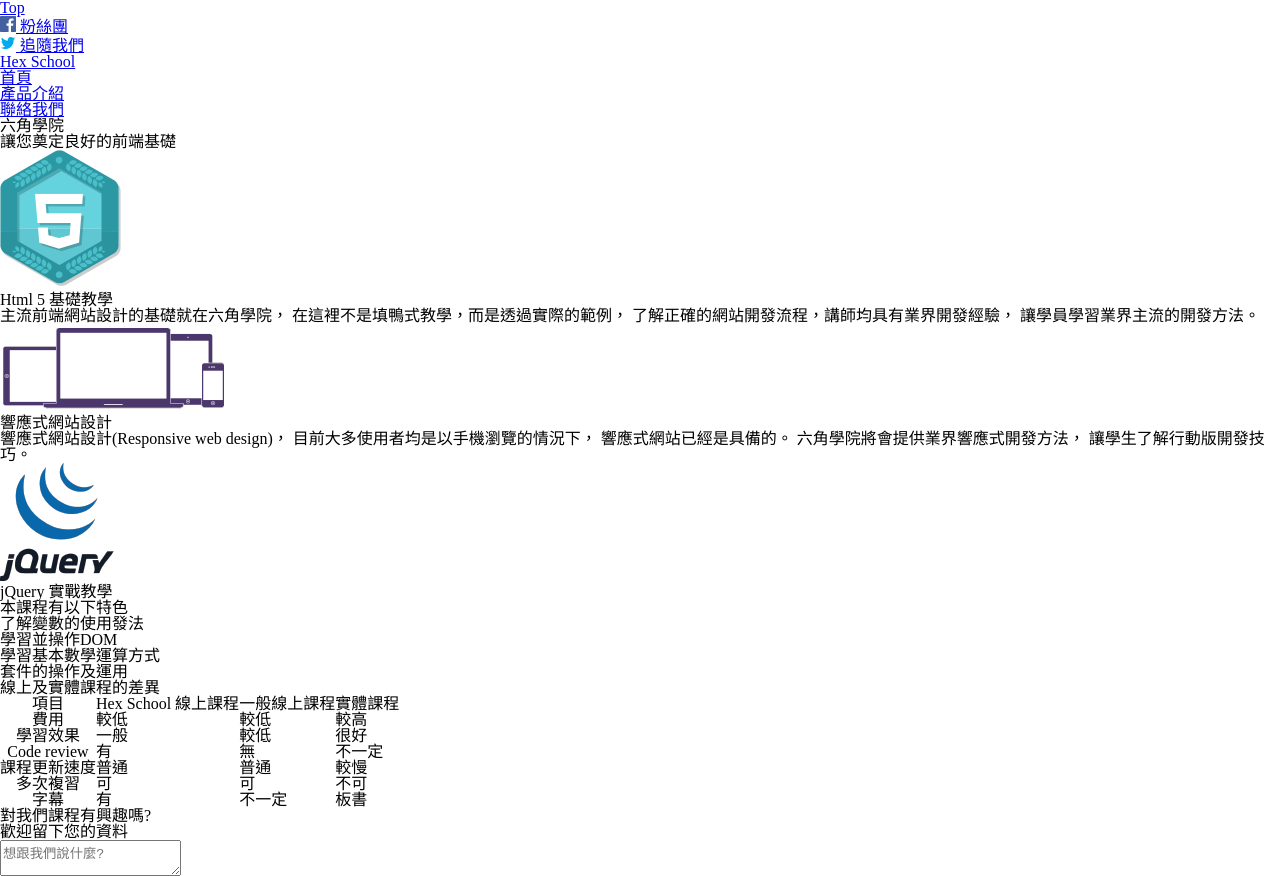
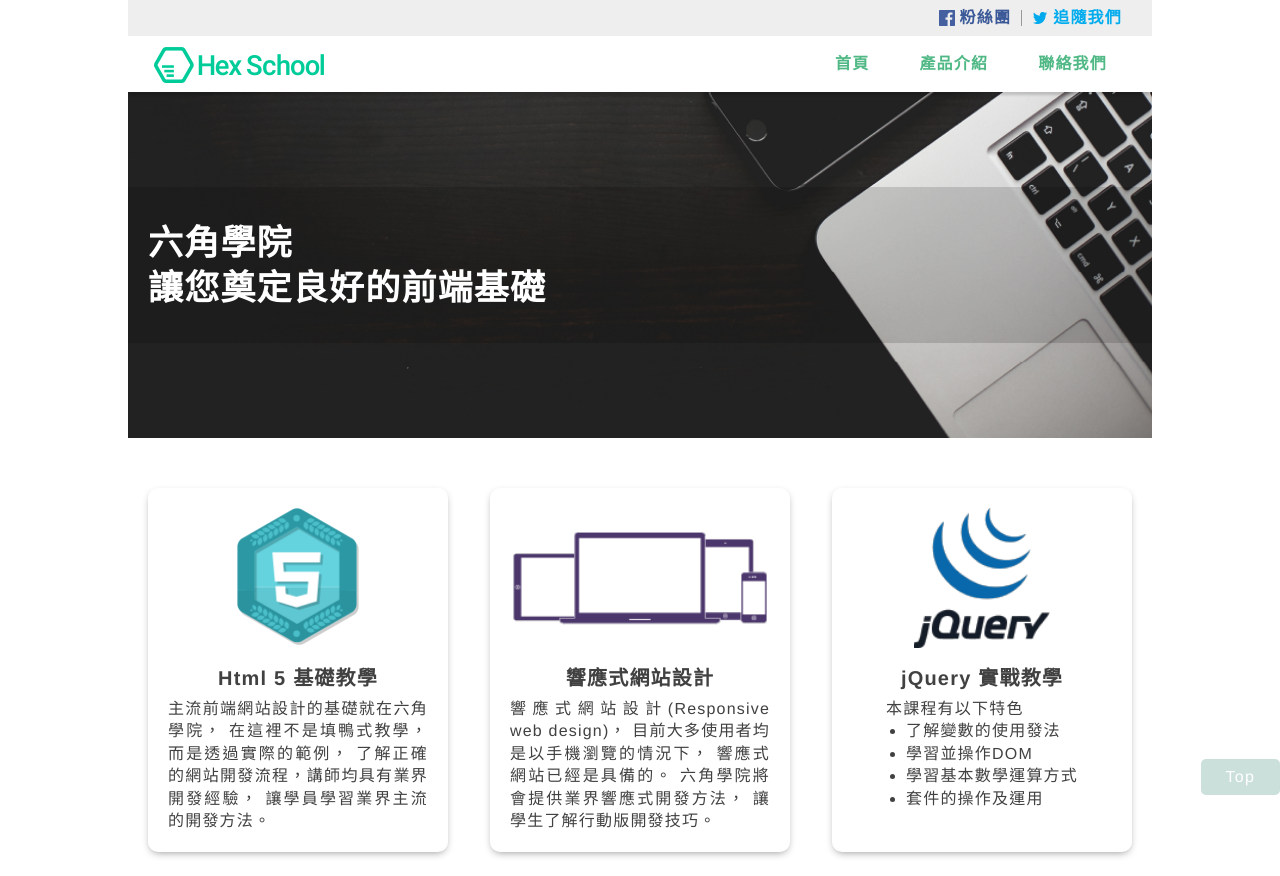
Before and after one commit to yuhsiang777/Hexschool-HTML-CSS-Final, a plain HTML site: page index.html in a window 1280 px wide. Shown: the top 876 px of the page. Drawn offline with Linux system fonts and the light colour scheme.

Commit message:
修改連結

```diff
--- a/index.html
+++ b/index.html
@@ -38,8 +38,8 @@
     <meta http-equiv="X-UA-Compatible" content="IE=Edge" />
 
     <!-- 載入css檔案 -->
-    <link rel="stylesheet" href="../css/Reset.css">
-    <link rel="stylesheet" href="../css/style_3.css">
+    <link rel="stylesheet" href="./css/Reset.css">
+    <link rel="stylesheet" href="./css/style_final.css">
     <title>DW_HTML、CSS 最終作業</title>
 </head>
 <body>
@@ -54,13 +54,13 @@
             <ul class="social-link">
                 <li class="link-fb">
                     <a href="https://www.facebook.com/hexschool/?locale=zh_TW" target="_blank">
-                        <img src="../material/img/facebookIcon.png" alt="Facebook_icon">
+                        <img src="./material/img/facebookIcon.png" alt="Facebook_icon">
                     粉絲團
                     </a>
                 </li>
                 <li class="link-twitter">
                     <a href="https://twitter.com/hexschool1" target="_blank">
-                        <img src="../material/img/twitterIcon.png" alt="Twitter_icon">
+                        <img src="./material/img/twitterIcon.png" alt="Twitter_icon">
                     追隨我們
                     </a>
                 </li>
@@ -95,7 +95,7 @@
             <ul class="course" id="course">
                 <li class="course-list">
                     <div class="coures-img">
-                        <img src="../material/img/html.png" alt="Html5.image">
+                        <img src="./material/img/html.png" alt="Html5.image">
                     </div>
                     <div class="course-info">
                         <h4>Html 5 基礎教學</h4>
@@ -109,7 +109,7 @@
                 </li>
                 <li class="course-list">
                     <div class="coures-img">
-                        <img src="../material/img/rwd.png" alt="RWD.image">
+                        <img src="./material/img/rwd.png" alt="RWD.image">
                     </div>
                     <div class="course-info">
                         <h4>響應式網站設計</h4>
@@ -124,7 +124,7 @@
                 </li>
                 <li class="course-list">
                     <div class="coures-img">
-                        <img src="../material/img/jQuery.png" alt="jQuery.image">
+                        <img src="./material/img/jQuery.png" alt="jQuery.image">
                     </div>
                     <div class="course-info">
                         <h4>jQuery 實戰教學</h4>
```
